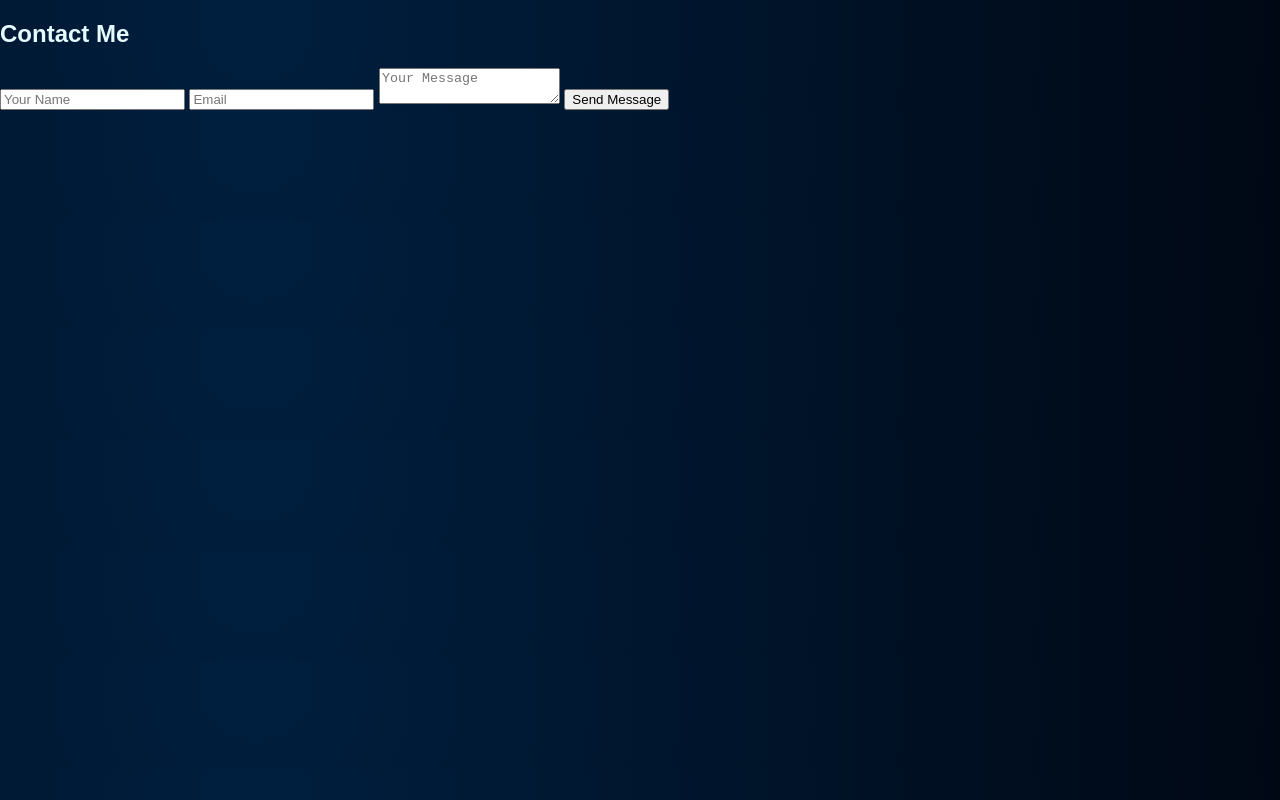
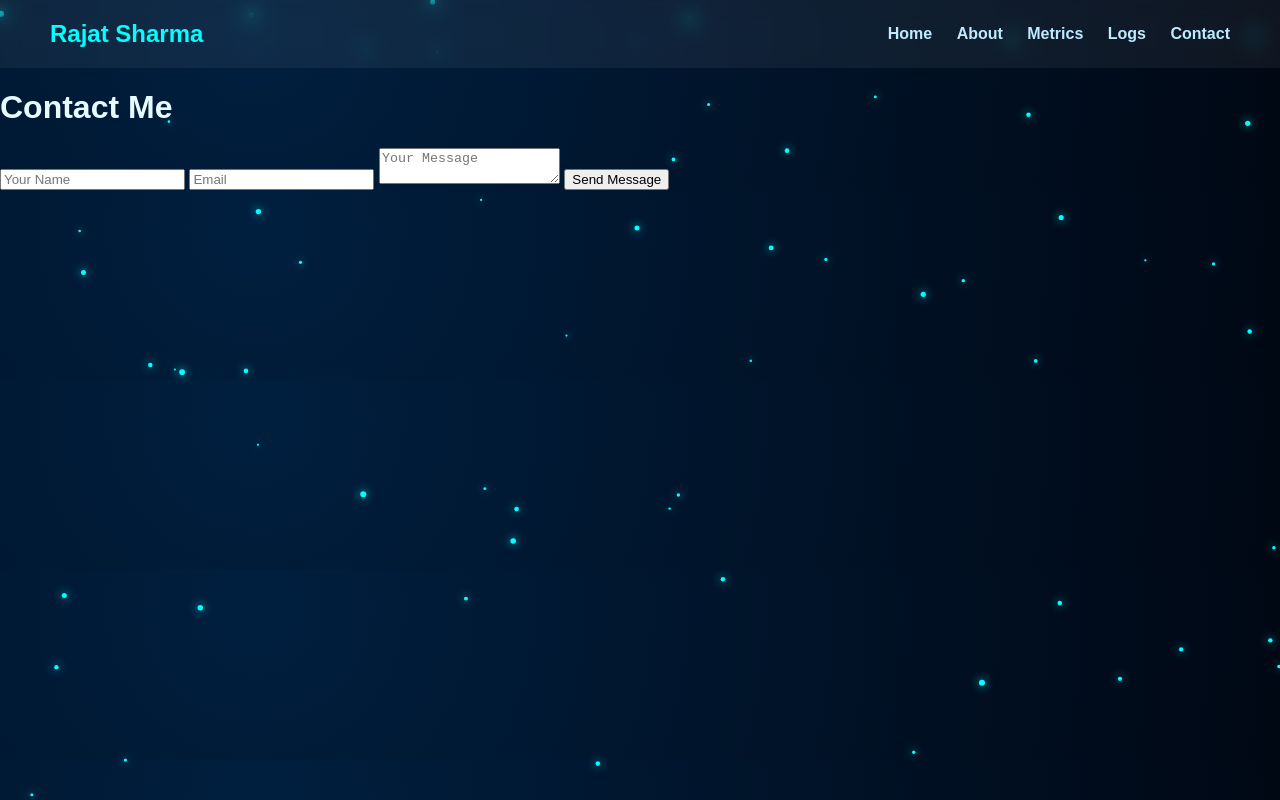
Before and after one commit to Rajat-shamra/ci-cd-demo, a website: page public/contact.html in a window 1280 px wide. Drawn offline with Linux system fonts and the light colour scheme.

Commit message:
Update contact.html

```diff
--- a/public/contact.html
+++ b/public/contact.html
@@ -1,22 +1,40 @@
 <!DOCTYPE html>
-<html>
+<html lang="en">
 <head>
-  <title>Contact Rajat</title>
   <meta charset="UTF-8">
-  <link rel="stylesheet" href="/css/style.css">
+  <meta name="viewport" content="width=device-width, initial-scale=1.0">
+  <title>Contact Me | Rajat Sharma</title>
+  <link rel="stylesheet" href="./css/style.css">
 </head>
 
 <body>
 
-<div class="box">
-  <h2>Contact Me</h2>
-  <form action="/contact" method="POST">
-    <input type="text" name="name" placeholder="Your Name" required>
-    <input type="email" name="email" placeholder="Email" required>
-    <textarea name="msg" placeholder="Your Message" required></textarea>
-    <button class="btn">Send Message</button>
-  </form>
-</div>
+  <canvas id="particles"></canvas>
 
+  <nav class="nav">
+    <div class="brand">Rajat Sharma</div>
+    <div class="nav-links">
+      <a href="/">Home</a>
+      <a href="/about">About</a>
+      <a href="/metrics">Metrics</a>
+      <a href="/logs">Logs</a>
+      <a href="/contact">Contact</a>
+    </div>
+  </nav>
+
+  <div class="contact-container">
+    <h1>Contact Me</h1>
+
+    <form action="/contact" method="POST" class="contact-box">
+      <input type="text" name="name" placeholder="Your Name" required>
+      <input type="email" name="email" placeholder="Email" required>
+
+      <textarea name="message" placeholder="Your Message" required></textarea>
+
+      <button type="submit" class="btn submit-btn">Send Message</button>
+    </form>
+  </div>
+
+  <script src="./js/particles.js" defer></script>
 </body>
 </html>
```
